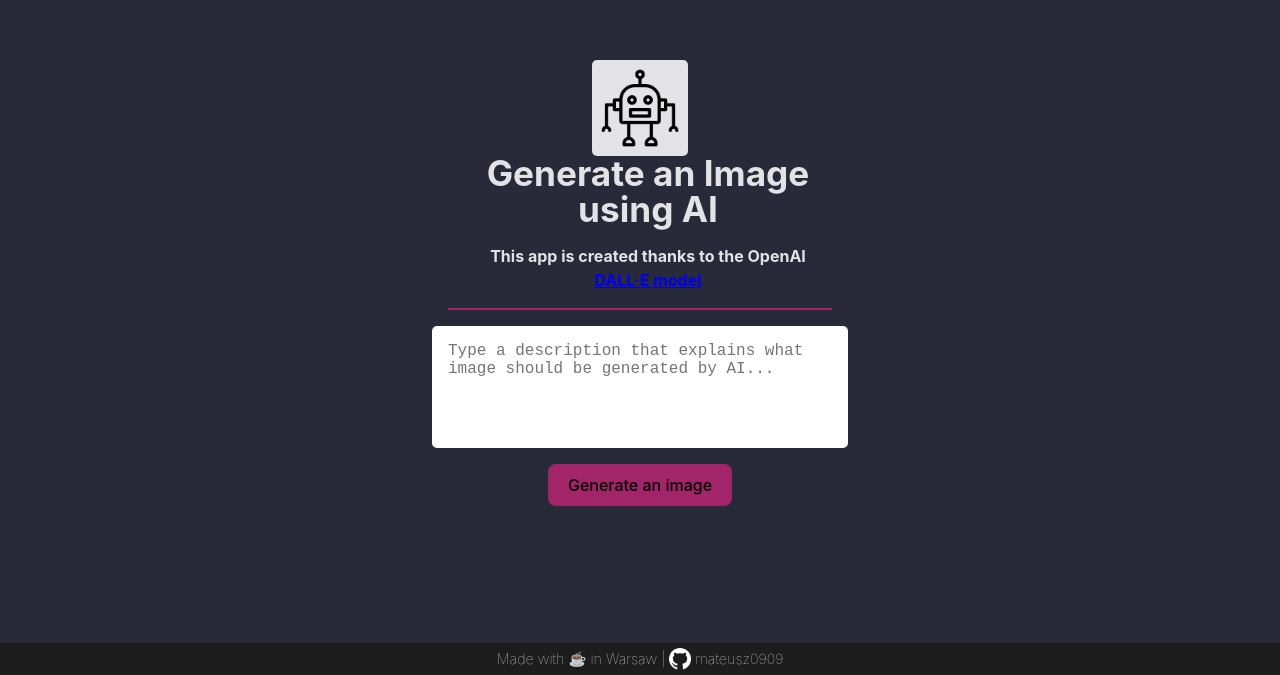
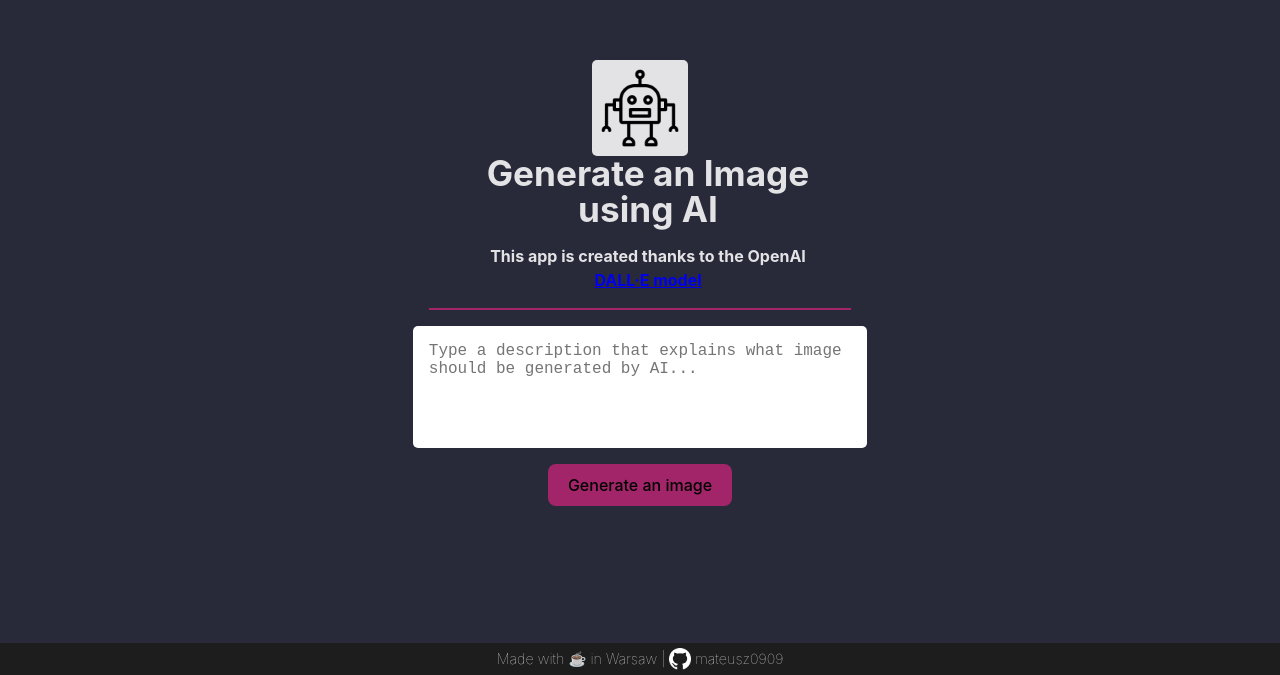
Before and after one commit to mateusz0909/AI-image-generator, a React (Vite) app in the folder client/: page / in a window 1280 px wide. Shown: the part 125-800 px from the top of the page. Built offline with nearby package versions, Linux system fonts and the light colour scheme.

Commit message:
added styling on >1100 screens

```diff
--- a/client/src/App.css
+++ b/client/src/App.css
@@ -152,7 +152,7 @@ footer p {
 
 @media screen and (min-width: 1100px) {
   #root {
-    width: 30%;
+    width: 33%;
     margin: 0 auto;
     padding: 2rem;
     text-align: center;
```
Also changed, not shown: 3 other files (tests, documents, lock files or other folders).
